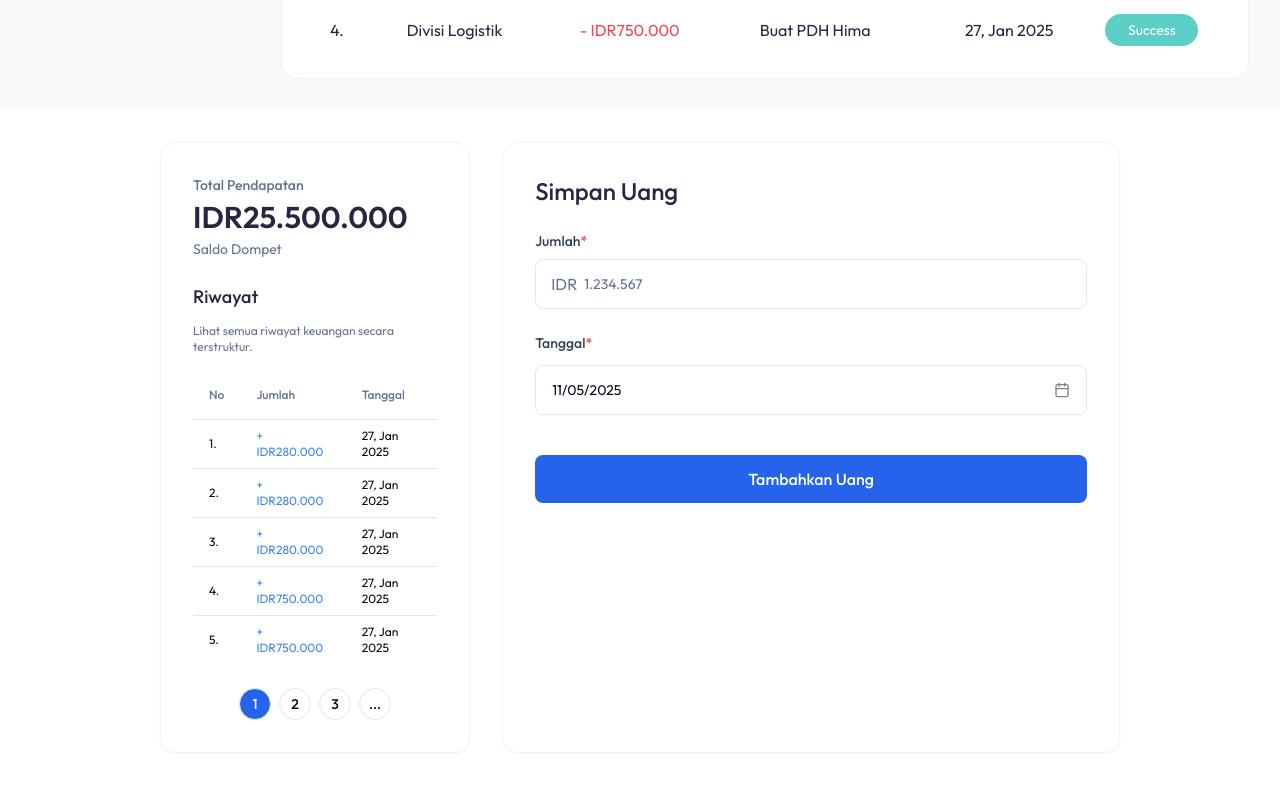
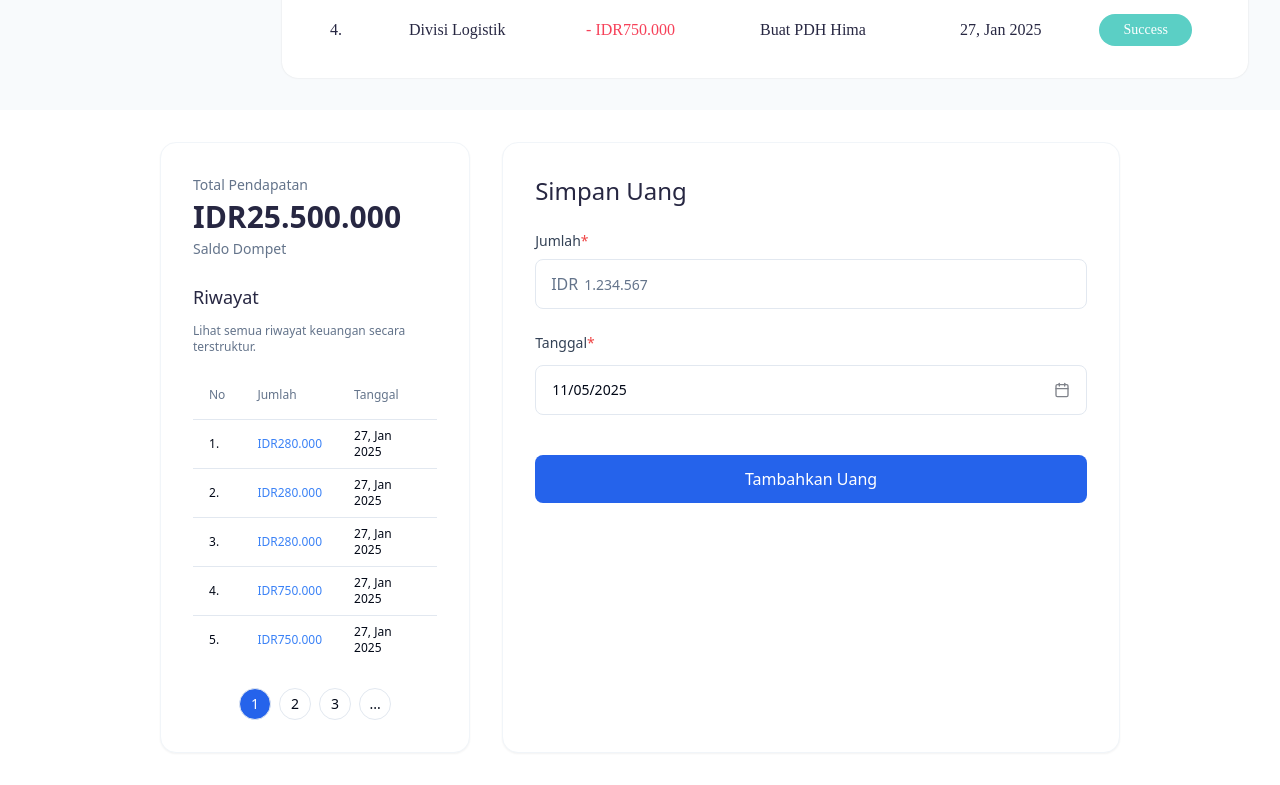
Before and after one commit to Khopidd/pixel-perfection-quest, a React (Vite) app: page /save-money in a window 1280 px wide. Shown: the part 1121-1906 px from the top of the page. Built offline with nearby package versions, Linux system fonts and the light colour scheme.

Commit message:
Refactor: Update SaveMoney page content
Replace the content of the SaveMoney page's section, as specified in the provided images.

```diff
--- a/src/pages/SaveMoney.tsx
+++ b/src/pages/SaveMoney.tsx
@@ -2,7 +2,7 @@
 import React, { useState } from "react";
 import { motion } from "framer-motion";
 import { format } from "date-fns";
-import { Calendar as CalendarIcon, ChevronLeft, ChevronRight } from "lucide-react";
+import { Calendar as CalendarIcon } from "lucide-react";
 import { Button } from "@/components/ui/button";
 import { Input } from "@/components/ui/input";
 import { cn } from "@/lib/utils";
@@ -22,40 +22,21 @@ export default function SaveMoney() {
 
   // Sample transaction history data
   const transactions = [
-    { id: 1, amount: "+ IDR280.000", date: "27, Jan 2025" },
-    { id: 2, amount: "+ IDR280.000", date: "27, Jan 2025" },
-    { id: 3, amount: "+ IDR280.000", date: "27, Jan 2025" },
-    { id: 4, amount: "+ IDR750.000", date: "27, Jan 2025" },
-    { id: 5, amount: "+ IDR750.000", date: "27, Jan 2025" },
+    { id: 1, amount: "IDR280.000", date: "27, Jan 2025" },
+    { id: 2, amount: "IDR280.000", date: "27, Jan 2025" },
+    { id: 3, amount: "IDR280.000", date: "27, Jan 2025" },
+    { id: 4, amount: "IDR750.000", date: "27, Jan 2025" },
+    { id: 5, amount: "IDR750.000", date: "27, Jan 2025" },
   ];
 
   const handleAddMoney = (e: React.FormEvent) => {
     e.preventDefault();
     // Here you would typically handle the form submission
-    // For now, this is just a placeholder
     console.log("Adding money:", { amount, date });
-  };
-
-  const nextMonth = () => {
-    setCurrentMonth(new Date(currentMonth.getFullYear(), currentMonth.getMonth() + 1, 1));
-  };
-
-  const prevMonth = () => {
-    setCurrentMonth(new Date(currentMonth.getFullYear(), currentMonth.getMonth() - 1, 1));
   };
 
   return (
     <>
-      <style type="text/css">
-        {`
-          @import url('https://fonts.googleapis.com/css2?family=Outfit:wght@300;400;500;600;700&display=swap');
-          body {
-            font-family: 'Outfit', sans-serif;
-          }
-        `}
-      </style>
-
-      <div>
       <DashboardLayout />
       <main className="p-8 max-w-5xl mx-auto">
         <div className="flex flex-col md:flex-row gap-8">
@@ -158,27 +139,6 @@ export default function SaveMoney() {
                     </Button>
                   </PopoverTrigger>
                   <PopoverContent className="w-auto p-0" align="start">
-                      <div className="flex justify-between items-center p-3">
-                        <Button
-                          variant="outline"
-                          size="icon"
-                          onClick={prevMonth}
-                          className="h-7 w-7"
-                        >
-                          <ChevronLeft className="h-4 w-4" />
-                        </Button>
-                        <div>
-                          {format(currentMonth, "MMMM yyyy")}
-                        </div>
-                        <Button
-                          variant="outline"
-                          size="icon"
-                          onClick={nextMonth}
-                          className="h-7 w-7"
-                        >
-                          <ChevronRight className="h-4 w-4" />
-                        </Button>
-                      </div>
                     <Calendar
                       mode="single"
                       selected={date}
@@ -186,7 +146,6 @@ export default function SaveMoney() {
                       month={currentMonth}
                       onMonthChange={setCurrentMonth}
                       initialFocus
-                        className="pointer-events-auto"
                     />
                   </PopoverContent>
                 </Popover>
@@ -208,7 +167,6 @@ export default function SaveMoney() {
           </motion.div>
         </div>
       </main>
-      </div>
     </>
   );
 }
```
Lines whose indentation alone changed are shown as unchanged.
